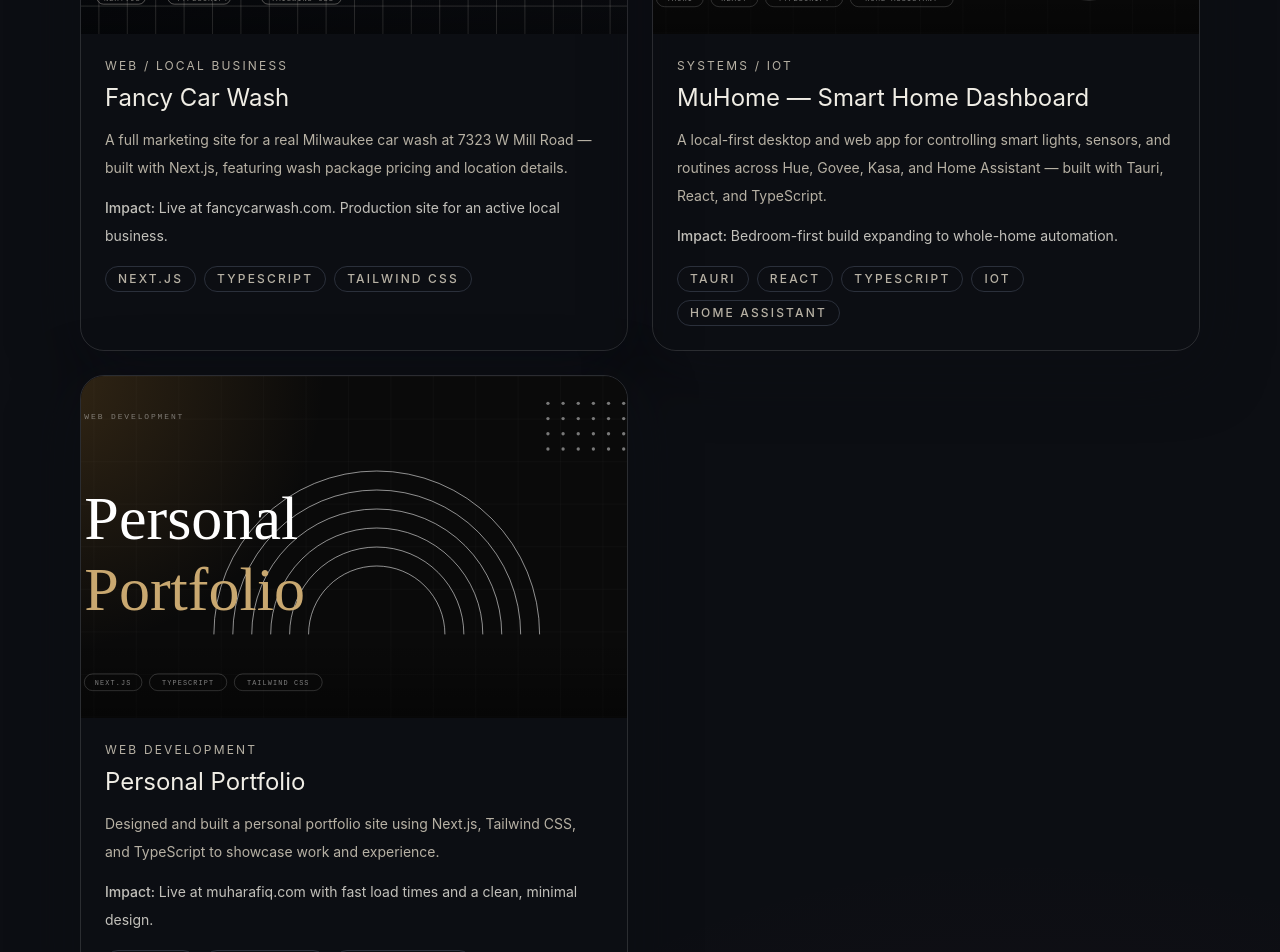
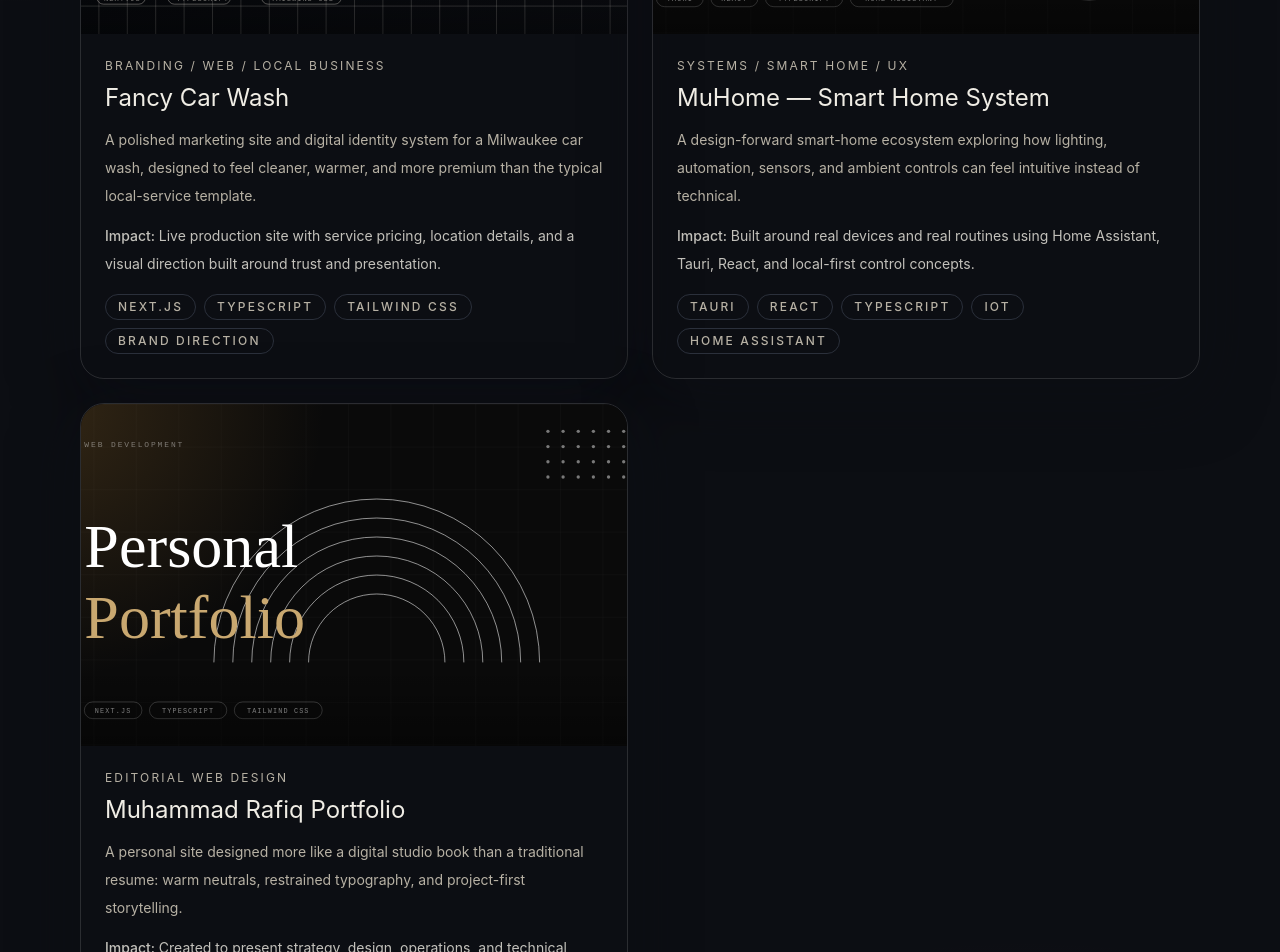
Before and after one commit to mohabbis/personal-portfolio, a Next.js app: page /portfolio in a window 1280 px wide. Shown: the part 880-1832 px from the top of the page. Built offline with nearby package versions, Linux system fonts and the light colour scheme.

Commit message:
Refine project storytelling and editorial positioning

```diff
--- a/data/projects.ts
+++ b/data/projects.ts
@@ -4,20 +4,20 @@ export const projects: ProjectItem[] = [
   {
     slug: "fancy-car-wash",
     title: "Fancy Car Wash",
-    category: "Web / Local Business",
-    summary: "A full marketing site for a real Milwaukee car wash at 7323 W Mill Road — built with Next.js, featuring wash package pricing and location details.",
-    impact: "Live at fancycarwash.com. Production site for an active local business.",
-    tags: ["Next.js", "TypeScript", "Tailwind CSS"],
+    category: "Branding / Web / Local Business",
+    summary: "A polished marketing site and digital identity system for a Milwaukee car wash, designed to feel cleaner, warmer, and more premium than the typical local-service template.",
+    impact: "Live production site with service pricing, location details, and a visual direction built around trust and presentation.",
+    tags: ["Next.js", "TypeScript", "Tailwind CSS", "Brand Direction"],
     href: "https://fancy-car-wash.vercel.app",
     image: "/images/projects/fancy-car-wash-thumbnail.svg",
     featured: true
   },
   {
     slug: "smart-home",
-    title: "MuHome — Smart Home Dashboard",
-    category: "Systems / IoT",
-    summary: "A local-first desktop and web app for controlling smart lights, sensors, and routines across Hue, Govee, Kasa, and Home Assistant — built with Tauri, React, and TypeScript.",
-    impact: "Bedroom-first build expanding to whole-home automation.",
+    title: "MuHome — Smart Home System",
+    category: "Systems / Smart Home / UX",
+    summary: "A design-forward smart-home ecosystem exploring how lighting, automation, sensors, and ambient controls can feel intuitive instead of technical.",
+    impact: "Built around real devices and real routines using Home Assistant, Tauri, React, and local-first control concepts.",
     tags: ["Tauri", "React", "TypeScript", "IoT", "Home Assistant"],
     href: "https://muhome-muharafiq.vercel.app",
     image: "/images/projects/muhome-thumbnail.svg",
@@ -25,13 +25,13 @@ export const projects: ProjectItem[] = [
   },
   {
     slug: "portfolio",
-    title: "Personal Portfolio",
-    category: "Web Development",
-    summary: "Designed and built a personal portfolio site using Next.js, Tailwind CSS, and TypeScript to showcase work and experience.",
-    impact: "Live at muharafiq.com with fast load times and a clean, minimal design.",
-    tags: ["Next.js", "TypeScript", "Tailwind CSS"],
+    title: "Muhammad Rafiq Portfolio",
+    category: "Editorial Web Design",
+    summary: "A personal site designed more like a digital studio book than a traditional resume: warm neutrals, restrained typography, and project-first storytelling.",
+    impact: "Created to present strategy, design, operations, and technical work through a more cinematic and editorial lens.",
+    tags: ["Next.js", "TypeScript", "Tailwind CSS", "Creative Direction"],
     href: "https://muharafiq.com",
     image: "/images/projects/portfolio-thumbnail.svg",
     featured: true
-  },
+  }
 ];
```
